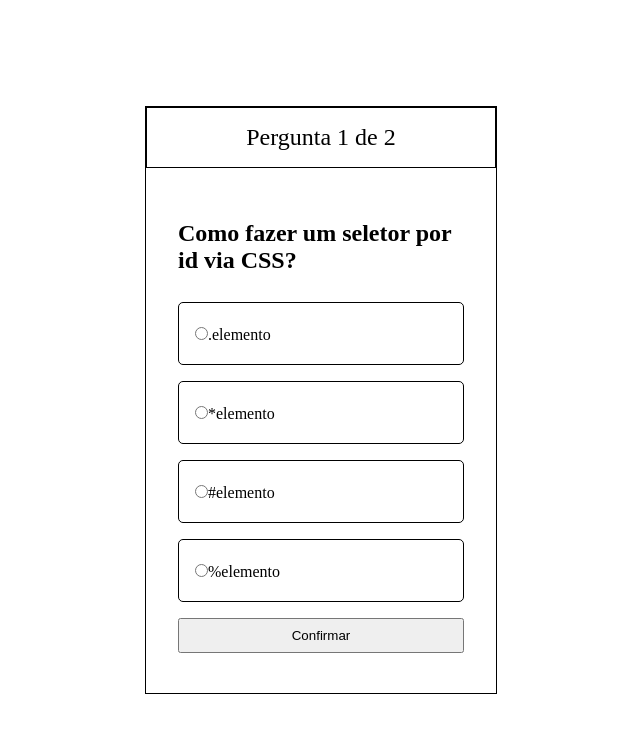
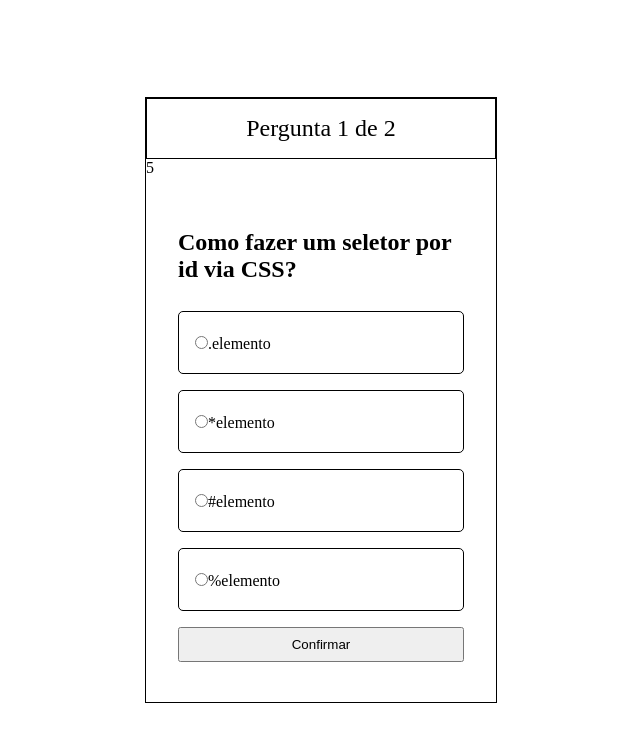
Before and after one commit to GusttavoCDN-zz/trivia_game, a Next.js app: page /quiz in a window 1280 px wide. Shown: the top 742 px of the page, without its empty margins (319-959 px from the left). Built offline with nearby package versions, Linux system fonts and the light colour scheme.

Commit message:
feat: Adicionado highlight de questoes ao confirmar uma resposta

```diff
--- a/src/Context/index.tsx
+++ b/src/Context/index.tsx
@@ -1,4 +1,4 @@
-import {
+import React, {
   createContext, Dispatch, SetStateAction, useMemo, useState,
 } from 'react';
 import db from '../../db.json';
@@ -15,23 +15,32 @@ interface IContext {
   questions: IQuestion[];
   questionIndex: number;
   setQuestionIndex: Dispatch<SetStateAction<number>>;
+  isTimerOn: boolean;
+  setIsTimerOn: Dispatch<SetStateAction<boolean>>;
 }
 
 const defaultValue = {} as IContext;
 export const QuizContext = createContext(defaultValue);
 
-export default function QuizProvider({ children }) {
+interface IQuizProviderProps {
+  children: React.ReactNode;
+}
+
+export default function QuizProvider({ children }: IQuizProviderProps) {
   // const [questions, setQuestions] = useState(db.questions);
   const { questions } = db;
   const [questionIndex, setQuestionIndex] = useState(0);
+  const [isTimerOn, setIsTimerOn] = useState(true);
 
   const quiz = useMemo(
     () => ({
       questions,
       questionIndex,
+      isTimerOn,
       setQuestionIndex,
+      setIsTimerOn,
     }),
-    [questions],
+    [questions, isTimerOn],
   );
 
   return <QuizContext.Provider value={quiz}>{children}</QuizContext.Provider>;
--- a/src/components/QuestionWidget/index.tsx
+++ b/src/components/QuestionWidget/index.tsx
@@ -1,6 +1,7 @@
 import React, { useContext, useState } from 'react';
 import { QuizContext } from '../../Context';
 import Button from '../Button';
+import Timer from '../Timer';
 import Widget from '../Widget';
 
 export default function QuestionWidget() {
@@ -14,11 +15,19 @@ export default function QuestionWidget() {
     setChosenAlternative(Number(value));
   };
 
+  const handleClick = () => {
+    for (let i = 0; i < alternatives.length; i += 1) {
+      if (i === answer) document.querySelector(`#alternative-${i}`).parentElement.classList.add('correct');
+      else document.querySelector(`#alternative-${i}`).parentElement.classList.add('wrong');
+    }
+  };
+
   return (
     <Widget>
       <Widget.Header>
         {`Pergunta ${questionIndex + 1} de ${questions.length}`}
       </Widget.Header>
+      <Timer />
       <Widget.Content>
         <h2>{currentQuestion.title}</h2>
         <Widget.Form>
@@ -40,7 +49,9 @@ export default function QuestionWidget() {
             </label>
           ))}
 
-          <Button>Confirmar</Button>
+          <Button type="button" onClick={handleClick}>
+            Confirmar
+          </Button>
         </Widget.Form>
       </Widget.Content>
     </Widget>
--- /dev/null
+++ b/src/components/Timer/index.tsx
@@ -0,0 +1,31 @@
+import React, { useState, useEffect, useContext } from 'react';
+import { QuizContext } from '../../Context';
+
+const INITIAL_TIME = 5;
+const TIME_INTERVAL = 1000;
+
+function Timer() {
+  const [time, setTime] = useState(INITIAL_TIME);
+  const { isTimerOn, setIsTimerOn } = useContext(QuizContext);
+
+  useEffect(() => {
+    if (time === 0 || !isTimerOn) {
+      setTime(INITIAL_TIME);
+      return;
+    }
+
+    const interval = setInterval(() => {
+      setTime((prevTime) => prevTime - 1);
+    }, TIME_INTERVAL);
+
+    return () => clearInterval(interval);
+  }, [time, isTimerOn]);
+
+  useEffect(() => {
+    if (time === 0) setIsTimerOn(false);
+  }, [setIsTimerOn, time]);
+
+  return <span id="timer">{time}</span>;
+}
+
+export default Timer;
--- a/src/components/Widget/index.tsx
+++ b/src/components/Widget/index.tsx
@@ -38,7 +38,15 @@ Widget.Form = styled.form`
   }
 
   .active {
+    background-color: lightblue;
+  }
+
+  .correct {
     background-color: lightgreen;
+  }
+
+  .wrong {
+    background-color: lightcoral;
   }
 `;
 
```
Also changed, not shown: .eslintrc.js.
